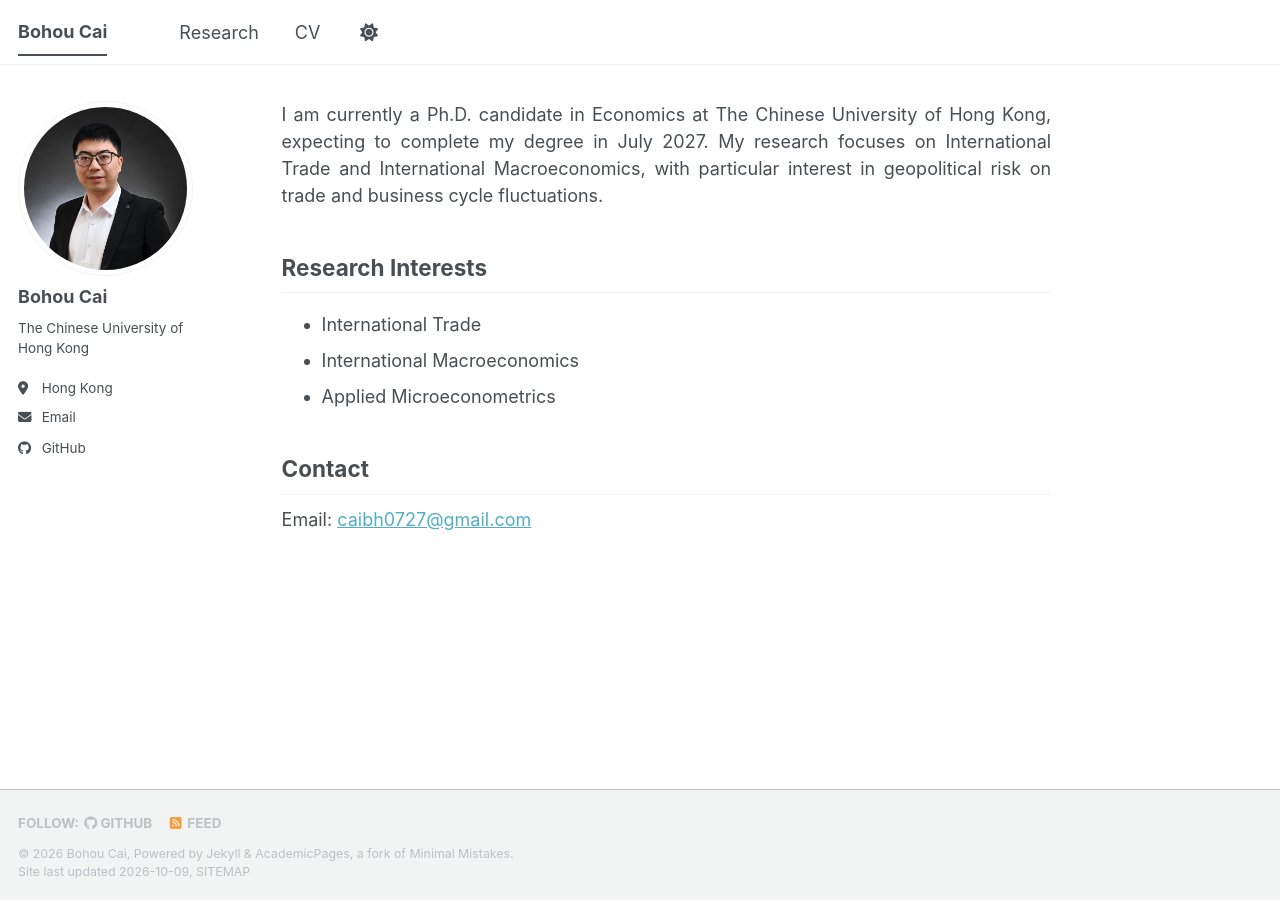
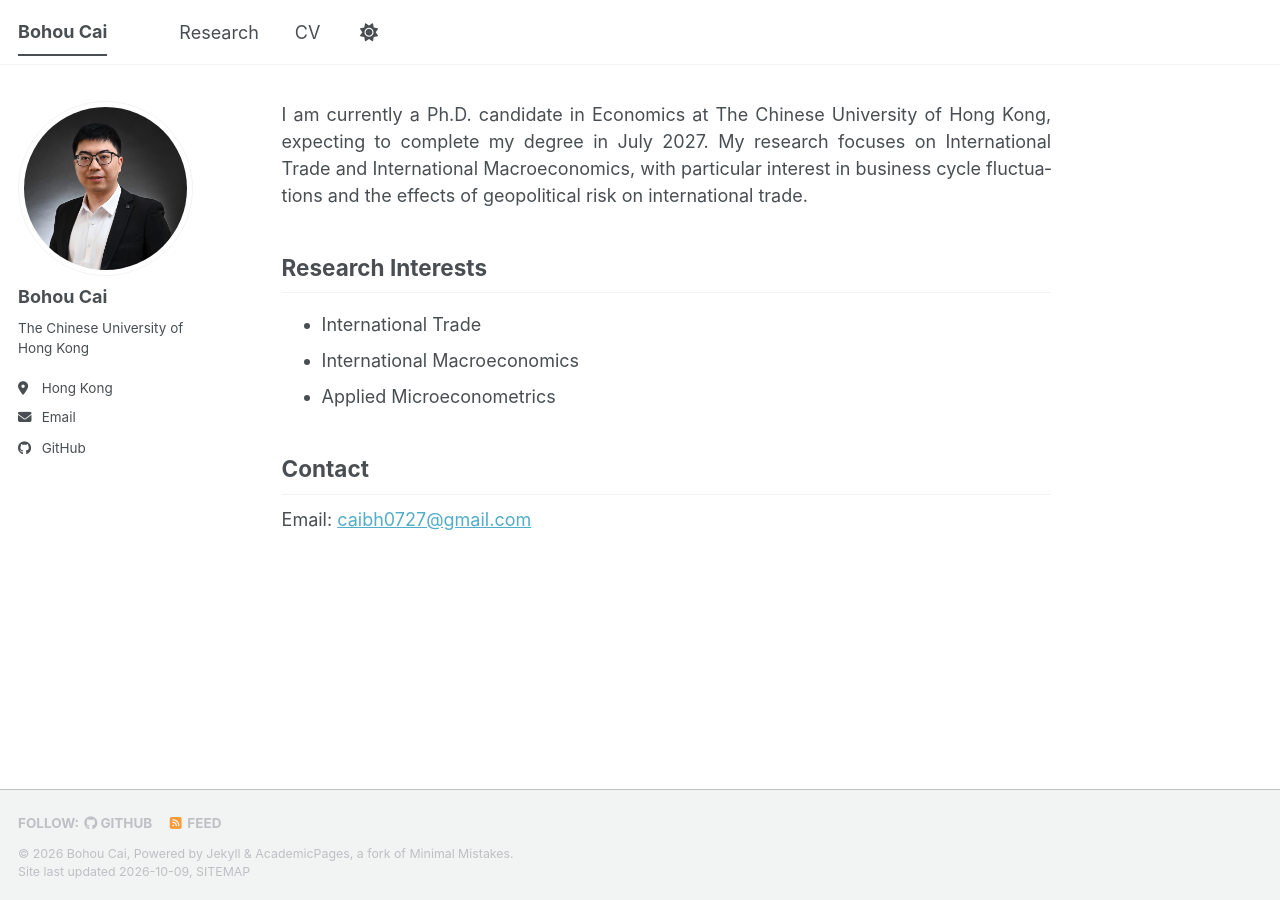
Before and after one commit to bohoucai/bohoucai.github.io, a Jekyll site: the page built from _pages/about.md, in a window 1280 px wide. Built offline with Jekyll 4.4.1, drawn with Linux system fonts in a browser that asks for light colours; a style sheet for code colours, icons or effects is not loaded.

Commit message:
Update about.md

```diff
--- a/_pages/about.md
+++ b/_pages/about.md
@@ -7,7 +7,7 @@ redirect_from:
 ---
 
 I am currently a Ph.D. candidate in Economics at The Chinese University of Hong Kong, expecting to complete my degree in July 2027.
-My research focuses on International Trade and International Macroeconomics, with particular interest in geopolitical risk on trade and business cycle fluctuations.
+My research focuses on International Trade and International Macroeconomics, with particular interest in business cycle fluctuations and the effects of geopolitical risk on international trade.
 
 ## Research Interests
 
```
